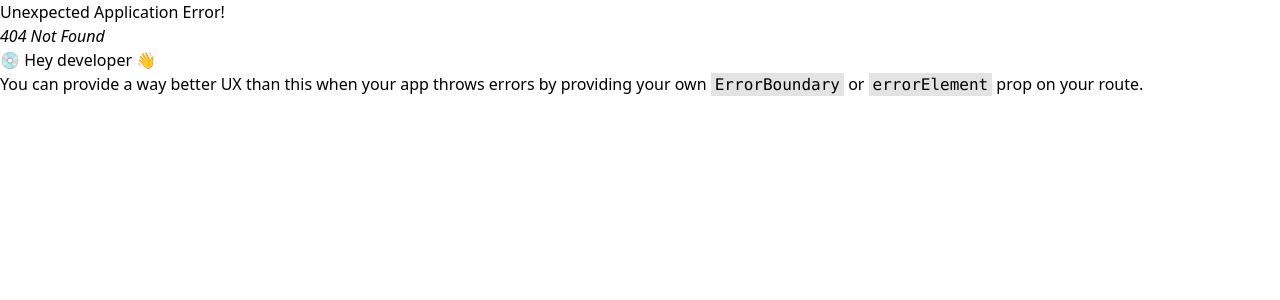
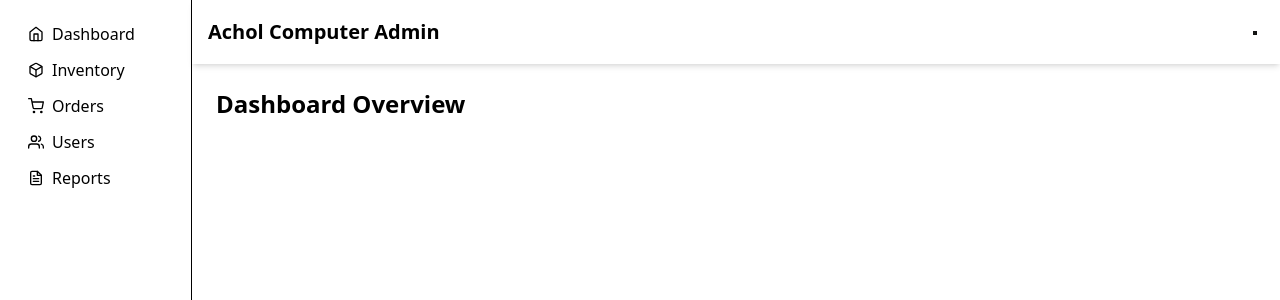
Before and after one commit to Atik471/achol_computer_frontend, a React (Vite) app: page /dashboard in a window 1280 px wide. Before the commit this address had no page. Shown: the top 300 px of the page. Built offline with nearby package versions, Linux system fonts and the light colour scheme.

Commit message:
added dashboard layout

```diff
--- a/src/layouts/DashboardLayout.jsx
+++ b/src/layouts/DashboardLayout.jsx
@@ -1,11 +1,100 @@
 import React from 'react';
+import {
+    FiHome,
+    FiBox,
+    FiUsers,
+    FiFileText,
+    FiShoppingCart,
+    FiMenu,
+} from 'react-icons/fi';
+import ThemeComponent from '../components/ThemeComponent';
+import { Link } from 'react-router';
 
 const DashboardLayout = () => {
     return (
-        <div>
-            <h1 className="text-3xl font-bold underline">
-                Dashboard
-            </h1>
+        <div className="drawer lg:drawer-open">
+            <input id="my-drawer" type="checkbox" className="drawer-toggle" />
+
+            {/* Main Content */}
+            <div className="drawer-content flex flex-col">
+                {/* Navbar */}
+                <div className="w-full navbar bg-base-200 shadow-md px-4">
+                    <div className="flex-none lg:hidden">
+                        <label
+                            htmlFor="my-drawer"
+                            className="btn btn-square btn-ghost drawer-button"
+                        >
+                            <FiMenu size={22} />
+                        </label>
+                    </div>
+                    <div className="flex-1">
+                        <h1 className="text-xl font-bold">
+                            Achol Computer Admin
+                        </h1>
+                    </div>
+                    <div className="flex-none">
+                        {/* Theme Toggle Button (Placeholder) */}
+                        <ThemeComponent />
+                    </div>
+                </div>
+
+                {/* Page Content */}
+                <div className="p-6">
+                    <h2 className="text-2xl font-semibold">
+                        Dashboard Overview
+                    </h2>
+                    {/* Add your dashboard content here */}
+                </div>
+            </div>
+
+            {/* Sidebar */}
+            <div className="drawer-side">
+                <label htmlFor="my-drawer" className="drawer-overlay"></label>
+                <aside className="bg-base-100 w-48 min-h-full border-r">
+                    <ul className="menu p-4 text-base">
+                        <li>
+                            <Link
+                                to="/dashboard"
+                                className="flex items-center gap-2"
+                            >
+                                <FiHome /> Dashboard
+                            </Link>
+                        </li>
+                        <li>
+                            <Link
+                                to="/inventory"
+                                className="flex items-center gap-2"
+                            >
+                                <FiBox /> Inventory
+                            </Link>
+                        </li>
+                        <li>
+                            <Link
+                                // to="/orders"
+                                className="flex items-center gap-2"
+                            >
+                                <FiShoppingCart /> Orders
+                            </Link>
+                        </li>
+                        <li>
+                            <Link
+                                // to="/users"
+                                className="flex items-center gap-2"
+                            >
+                                <FiUsers /> Users
+                            </Link>
+                        </li>
+                        <li>
+                            <Link
+                                // to="/reports"
+                                className="flex items-center gap-2"
+                            >
+                                <FiFileText /> Reports
+                            </Link>
+                        </li>
+                    </ul>
+                </aside>
+            </div>
         </div>
     );
 };
--- a/src/routers/Router.jsx
+++ b/src/routers/Router.jsx
@@ -1,5 +1,6 @@
 import { createBrowserRouter } from "react-router";
 import Home from "../pages/Home";
+import DashboardLayout from "../layouts/DashboardLayout"
 
 const router = createBrowserRouter([
   {
@@ -12,6 +13,10 @@ const router = createBrowserRouter([
       },
     ],
   },
+  {
+    path: "/dashboard",
+    element: <DashboardLayout />
+  }
 ]);
 
 export default router;
```
Also changed, not shown: src/pages/Inventory.jsx (added).
